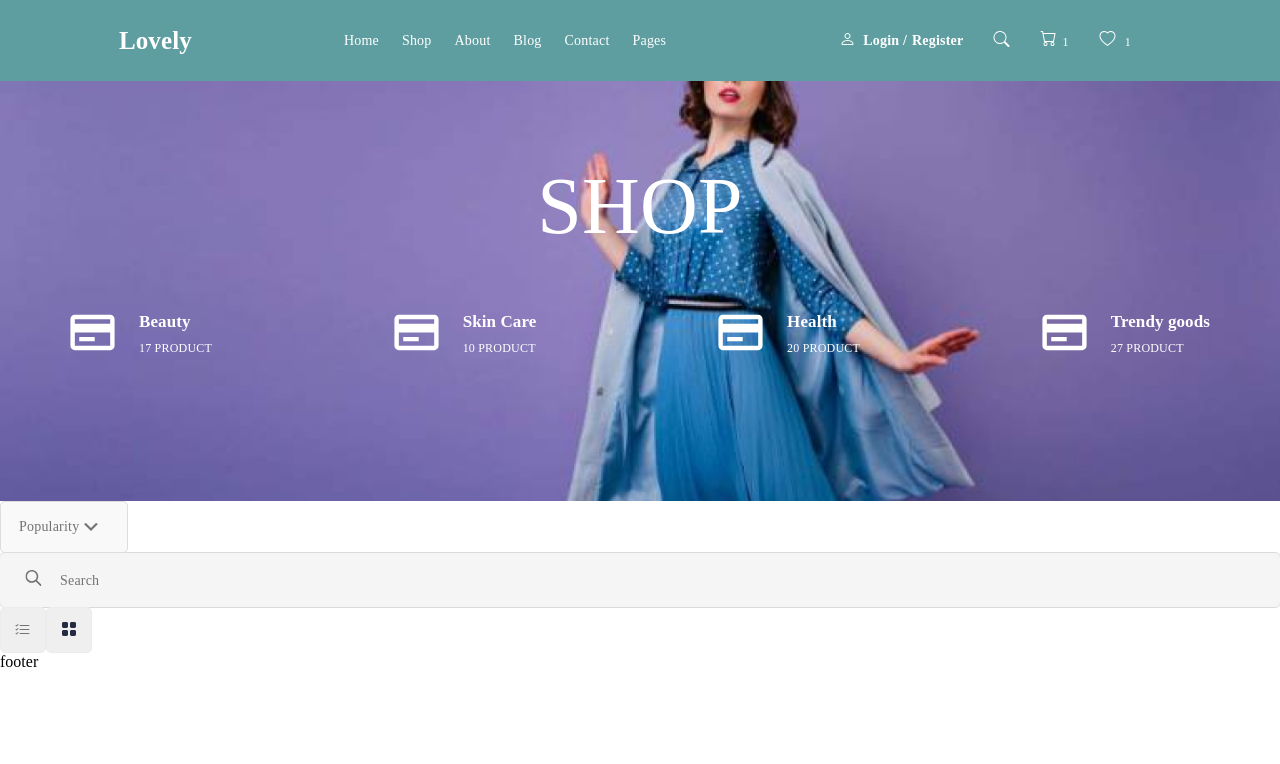
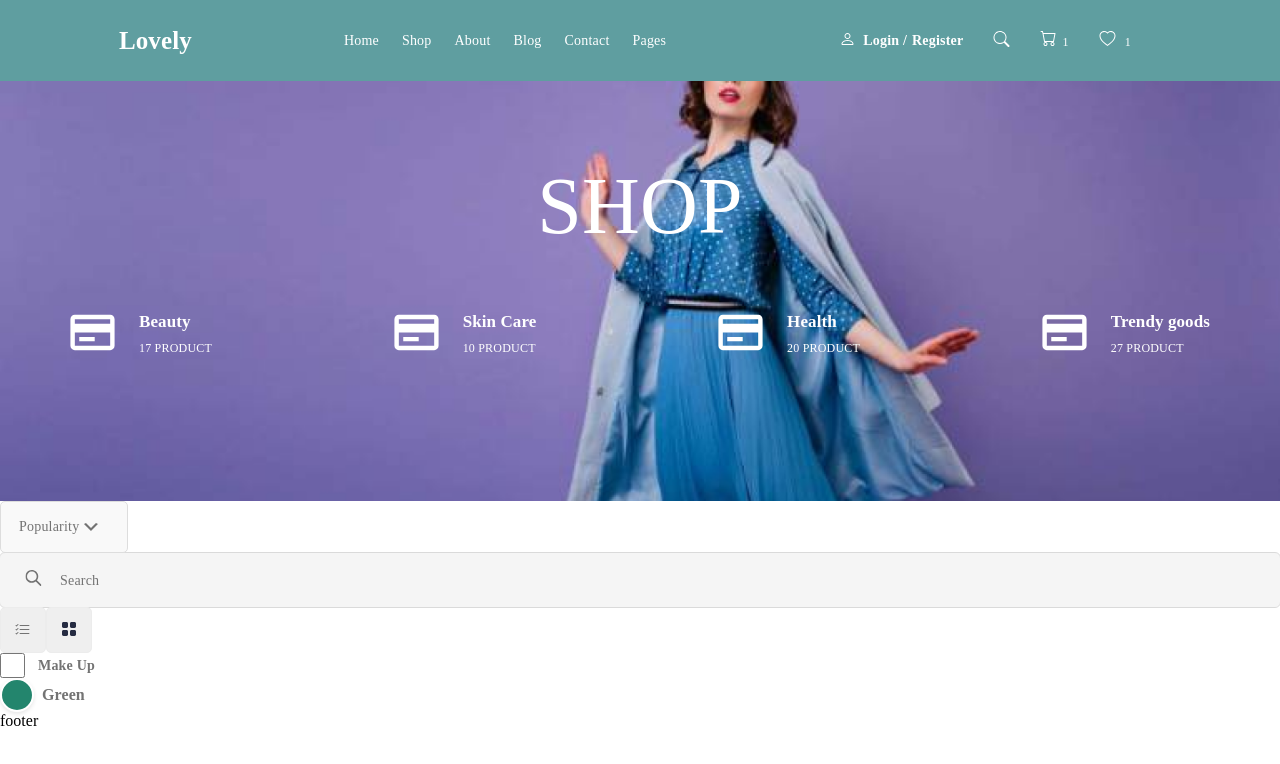
Before and after one commit to AbdugafurovaUmida/beauty-shop, a Next.js app: page / in a window 1280 px wide. Shown: the top 764 px of the page. Built offline with nearby package versions, Linux system fonts and the light colour scheme.

Commit message:
style:chackbox and Color

```diff
--- /dev/null
+++ b/components/BrandChackbox.jsx
@@ -0,0 +1,16 @@
+import React from 'react'
+import  styles from "../styles/BrandChackbox.module.css"
+
+
+const BrandChackbox = () => {
+
+
+  return (
+    <div className={styles.chackboxMain}>
+        <input type='checkbox' className={styles.chackbox}/>
+        <span className={styles.chackboxTitle} >Make Up</span>
+    </div>
+  )
+}
+
+export default BrandChackbox
--- /dev/null
+++ b/components/ColorChoose.jsx
@@ -0,0 +1,13 @@
+import React from 'react'
+import styles from "../styles/ColorChoose.module.css"
+
+const ColorChoose = () => {
+  return (
+    <div className={styles.colorMain}>
+        <div className={styles.colorSort}></div>
+        <span className={styles.colorName}>Green</span>
+    </div>
+  )
+}
+
+export default ColorChoose
--- a/pages/index.js
+++ b/pages/index.js
@@ -4,8 +4,10 @@ import Intro from '../components/Intro';
 import PopularitySelect from '../components/PopularitySelect'
 import SearchInput from '../components/SearchInput'
 import ViewsButton from '../components/ViewsButton'
+import BrandChackbox from '../components/BrandChackbox';
 import { LinearDemo } from '../components/svg'
 import { GridDemo } from '../components/svg'
+import ColorChoose from '../components/ColorChoose';
 
 
 const inter = Inter({ subsets: ['latin'] })
@@ -24,6 +26,8 @@ export default function Home() {
         <SearchInput />
         <ViewsButton viewsIcon={<LinearDemo />} />
         <ViewsButton viewsIcon={<GridDemo />} />
+        <BrandChackbox/>
+        <ColorChoose/>
       </main>
     </>
   )
--- /dev/null
+++ b/styles/BrandChackbox.module.css
@@ -0,0 +1,22 @@
+.chackbox{
+    width: 25px;
+    height: 25px;
+    background: #FFFFFF;
+    border: 1px solid rgba(220, 220, 220, 1);
+    border-radius: 5px;
+    margin-right:13px;
+
+}
+.chackboxTitle{
+    font-family: 'Montserrat';
+    font-style: normal;
+    font-weight: 700;
+    font-size: 14px;
+    line-height: 24px;
+    letter-spacing: 0.2px;
+    color: #737373;
+}
+.chackboxMain{
+    display: flex;
+    align-items: center;
+}
--- /dev/null
+++ b/styles/ColorChoose.module.css
@@ -0,0 +1,24 @@
+.colorMain{
+    display: flex;
+    align-items: center;
+}
+
+.colorSort{
+    width: 30px;
+    height: 30px;
+    background: #23856D;
+    border: 2px solid #FFFFFF;
+    box-shadow: 0px 2px 4px rgba(0, 0, 0, 0.1);
+    border-radius: 50%;
+    margin-right:8px;
+}
+
+.colorName{
+    font-family: 'Montserrat';
+    font-style: normal;
+    font-weight: 700;
+    font-size: 16px;
+    line-height: 24px;
+    letter-spacing: 0.1px;
+    color: #737373;
+}
```
